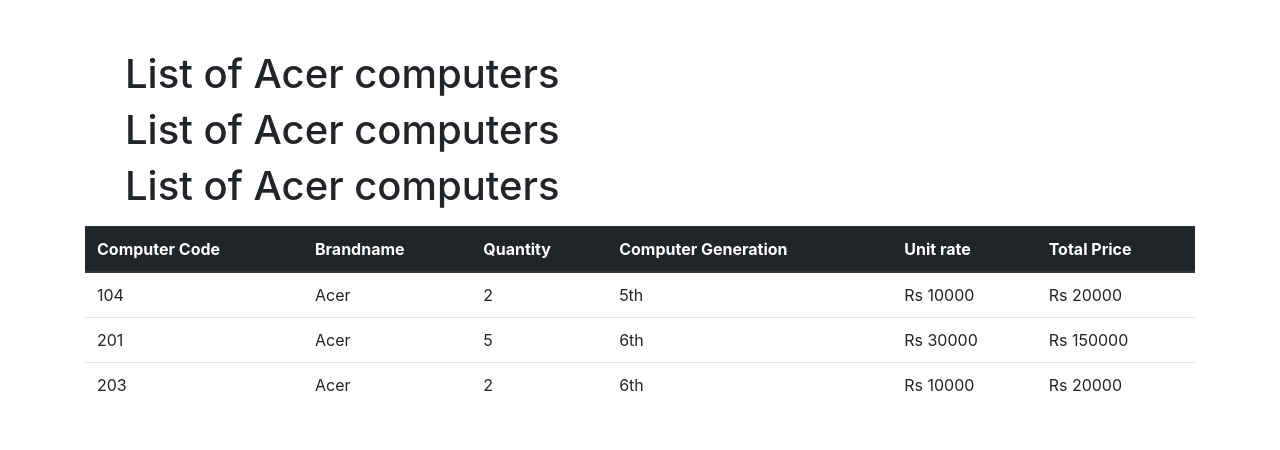
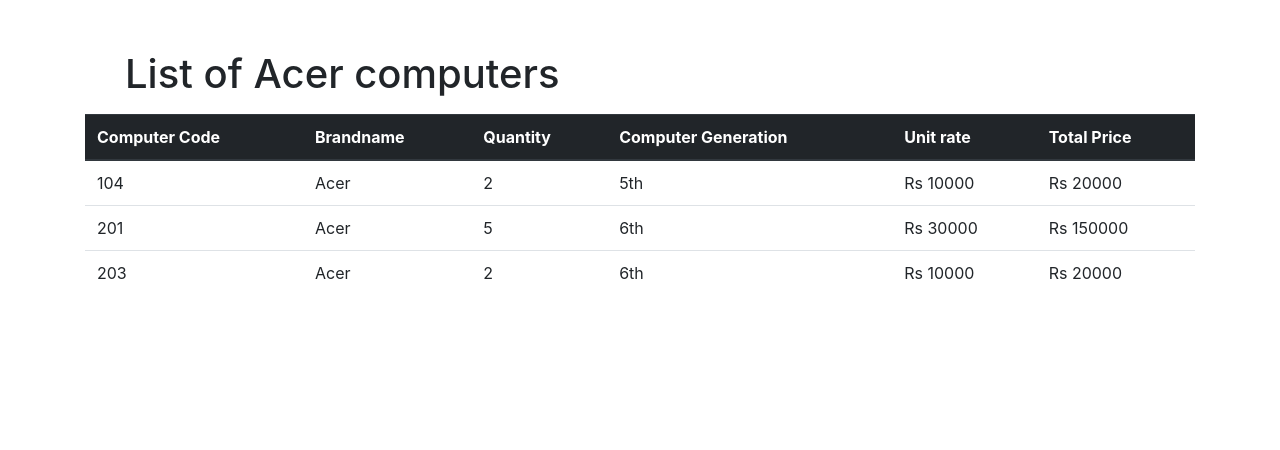
Before and after one commit to prazol07/ComputerHub, a Django app: page /logodetail/Acer in a window 1280 px wide. Shown: the part 76-526 px from the top of the page. Run offline with Django 3.2, Linux system fonts and the light colour scheme; data comes from the database, SQL or seed files in the repository; some libraries are stand-ins or nearby versions.

Commit message:
modification done in logodetail.html and LogoDetailView

```diff
--- a/computer/templates/logodetail.html
+++ b/computer/templates/logodetail.html
@@ -6,13 +6,7 @@
     <div class="container">
         <div class="breadcrumb1">
             <ul style="margin-top: 50px;">
-                <!-- <a href="{% url 'index' %}"><i class="fa fa-home home_1 dark"></i></a> -->
-                <!-- <span class="divider">&nbsp;|&nbsp;</span> -->
-                {% if object_list is not null %}
-                    {% for b in object_list %}
-                    <h1>List of {{b.brandname}} computers</h1>
-                    {% endfor %}
-                {% endif %}
+                 <h1>List of {{val}} computers</h1>
             </ul>
         </div>
         <table class="table table-hover text-start fadeInDown">
@@ -27,7 +21,7 @@
                 </tr>
             </thead>
             <tbody>
-                {% for b in object_list %}
+                {% for b in brand %}
                 <tr>
                     <td>{{ b.computercode }}</td>
                     <td>{{ b.brandname }}</td>
--- a/computer/views.py
+++ b/computer/views.py
@@ -4,7 +4,6 @@
 from django.views import View
 from django.shortcuts import get_object_or_404, render, redirect, reverse
 from .models import ComputerBrands
-from .models import ComputerSpecification
 from .models import Computer
 from django.views.generic import ListView, CreateView, UpdateView, DetailView, DeleteView
 from django.contrib import messages
@@ -75,34 +74,17 @@
     model=Computer
     template_name = "logodetail.html"
 
-    def get_queryset(self):
+    def get_context_data(self):
         val = self.kwargs.get("brandname")
         brand = Computer.objects.filter(brandname__icontains=val)
-        return brand
+        context={'brand':brand,
+                'val':val
+        }
+        return context
+
 
 class DeleteComputer(DeleteView):
     model=Computer
     template_name= "delete.html"
     def get_success_url(self):
         return reverse("details")
-
-
-
-# def form(request):
-#     if request.method == 'POST':
-#         postDate = request.POST
-#         computercode=postDate.get('computercode')
-#         brandname = postDate.get('brandname')
-#         quantity = postDate.get('quantity')
-#         unitrate = postDate.get('unitrate')
-#         totalprice=postDate.get('totalprice')
-
-#         order_info = Computer(computercode=computercode,brandname=brandname,
-#                            quantity=quantity,
-#                            unitrate=unitrate, totalprice=totalprice)
-#         order_info.register()
-
-#         messages.info(request,"successfully ordered.")
-
-#     else:
-#         return render(request, 'form.html')
```
